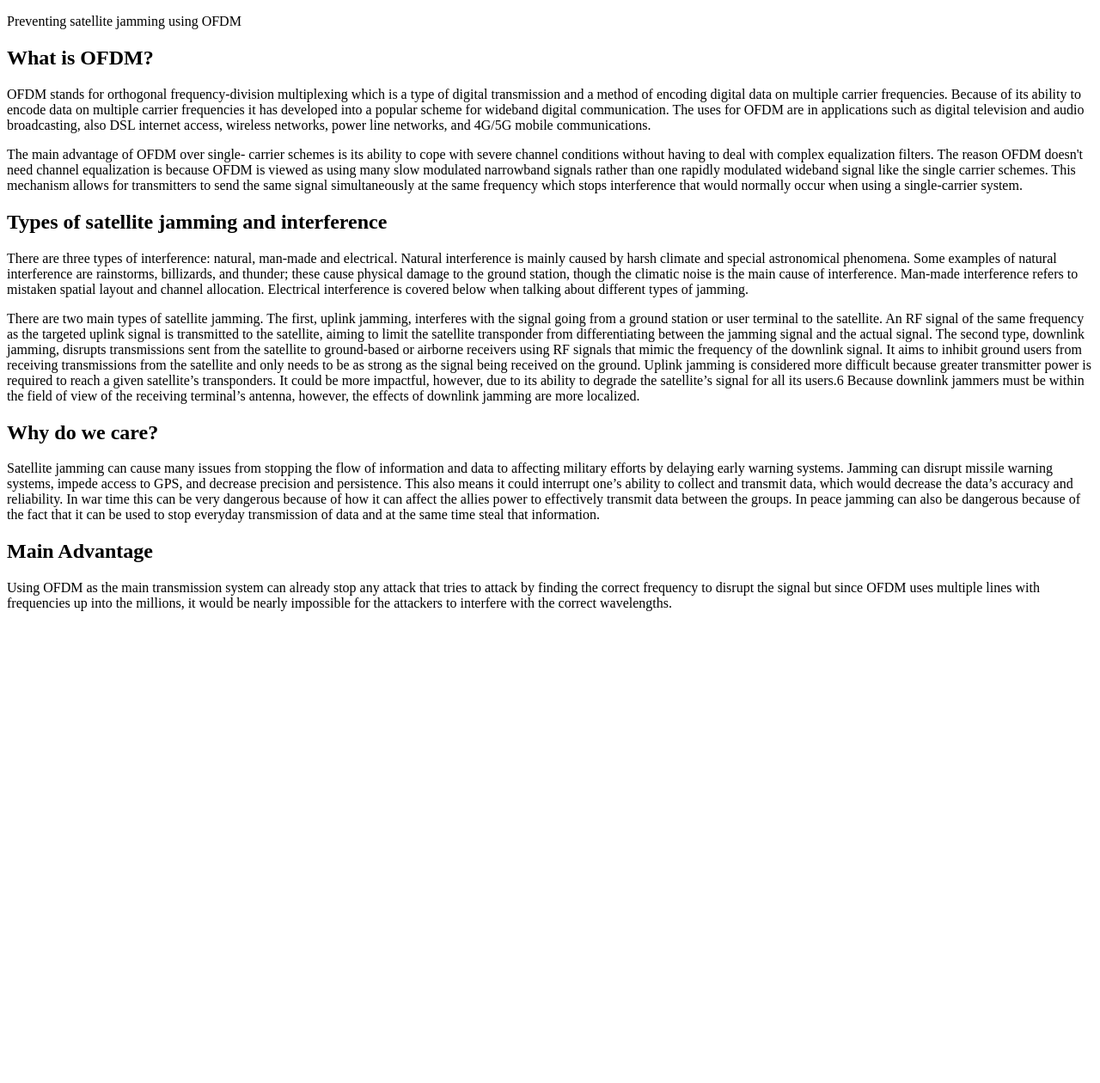
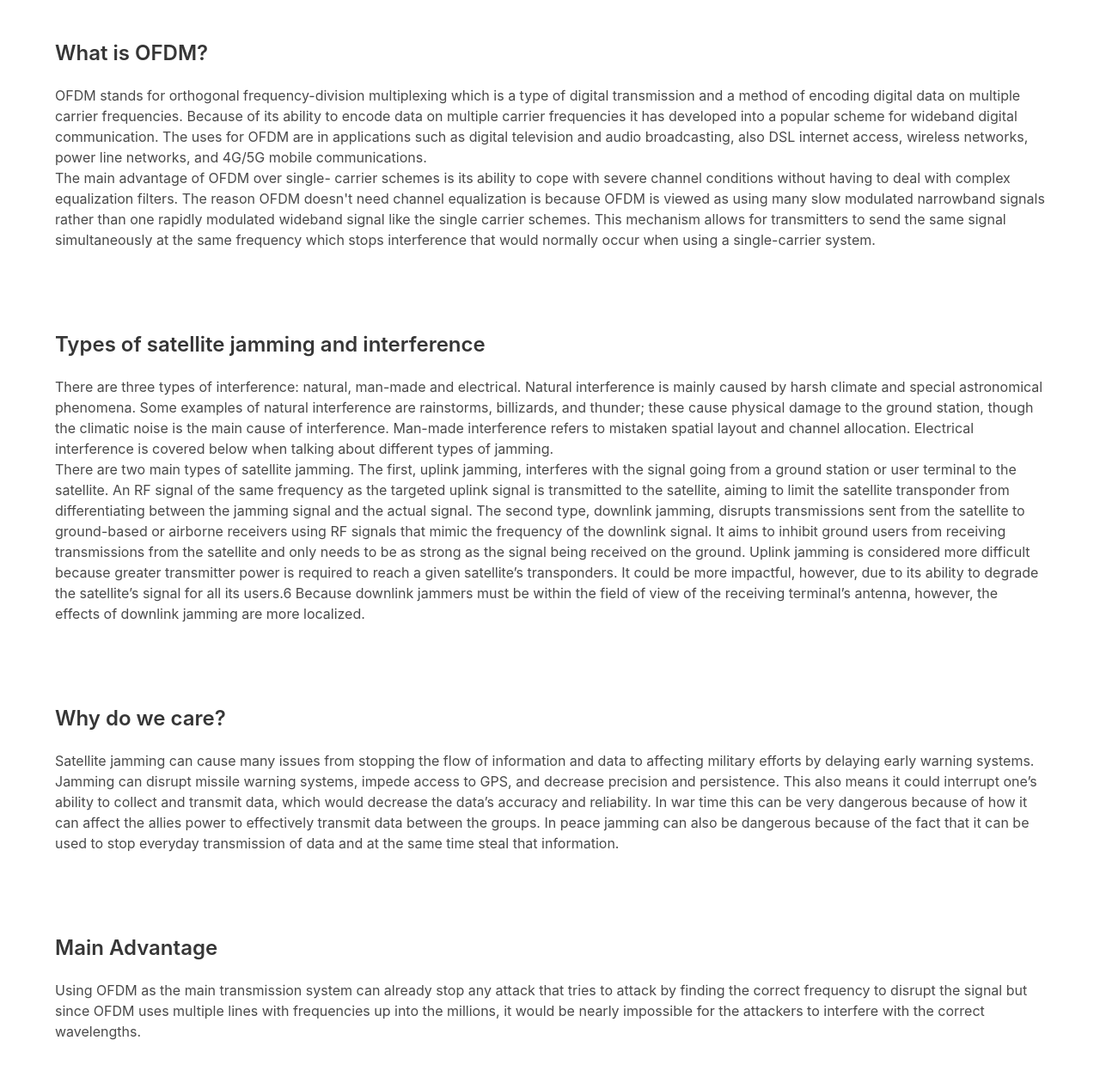
Before and after one commit to georgerschmid/georgerschmid.github.io, a plain HTML site: page index.html in a window 1280 px wide. Shown: the whole page at 86% size. Before the commit the page ends 800 px from the top, so only its background shows below. Drawn offline with nearby package versions, Linux system fonts and the light colour scheme.

Commit message:
update #3 styling

```diff
--- a/index.html
+++ b/index.html
@@ -1,12 +1,19 @@
 <!doctype html>
 <html lang="en">
-<head>
-    <p>Preventing satellite jamming using OFDM</p>
+<head><meta http-equiv="Content-Type" content="text/html; charset=UTF-8">
+    <title>Preventing Satellite Jamming using OFDM</title>
+    <link rel="stylesheet" href="./afterHawks_files/bulma.min.css">
+    <meta name="viewport" content="width=device-width, initial-scale=1">
+    <link href="./afterHawks_files/prism.css" rel="stylesheet">
+    <script defer="" src="./afterHawks_files/all.js__"></script>
+    <script src="./afterHawks_files/prism.min.js.download"></script>
+    <script src="./afterHawks_files/prism-autoloader.min.js.download"></script>
 </head>
 <body>
-    <script></script>
-    <div x-data="{ darkMode: true, mobileMenu: false }" :class="{ 'dark': darkMode }" class="font-sans antialiased">
-    <h2>What is OFDM?</h2>
+    <section class="section">
+        <div class="container">
+            <h2 class="title is-4">What is OFDM?</h2>
+
         <p>OFDM stands for orthogonal frequency-division multiplexing which is a type
             of digital transmission and a method of encoding digital data on multiple carrier frequencies.
             Because of its ability to encode data on multiple carrier frequencies it has developed into a
@@ -19,7 +26,12 @@
             signals rather than one rapidly modulated wideband signal like the single carrier schemes. This
             mechanism allows for transmitters  to send the same signal simultaneously at the same frequency which
             stops interference that would normally occur when using a single-carrier system.</p>
-    <h2>Types of satellite jamming and interference</h2>
+
+        </div>
+    </section>
+    <section class="section">
+        <div class="container">
+            <h2 class="title is-4">Types of satellite jamming and interference</h2>
             <p>There are three types of interference: natural, man-made and electrical. Natural interference
                 is mainly caused by harsh climate and special astronomical phenomena. Some examples of natural
                 interference are rainstorms, billizards, and thunder; these cause physical damage to the ground
@@ -39,7 +51,11 @@
                 its users.6 Because downlink jammers must be within the field of view of the receiving terminal’s antenna,
                 however, the effects of downlink jamming are more localized.
             </p>
-    <h2>Why do we care?</h2>
+        </div>
+    </section>
+    <section class="section">
+        <div class="container">
+            <h2 class="title is-4">Why do we care?</h2>
             <p>Satellite jamming can cause many issues from stopping the flow of information and data to affecting military
                 efforts by delaying early warning systems. Jamming can disrupt missile warning systems, impede access to GPS,
                 and decrease precision and persistence. This also means it could interrupt one’s ability to collect and transmit
@@ -47,11 +63,16 @@
                 of how it can affect the allies power to effectively transmit data between the groups. In peace jamming can also
                 be dangerous because of the fact that it can be used to stop everyday transmission of data and at the same time
                 steal that information.</p>
-    <h2>Main Advantage</h2>
+        </div>
+    </section>
+    <section class="section">
+        <div class="container">
+            <h2 class="title is-4">Main Advantage</h2>
+
             <p>Using OFDM as the main transmission system can already stop any attack that tries to attack by finding the correct
                 frequency to disrupt the signal but since OFDM uses multiple lines with frequencies up into the millions,
                 it would be nearly impossible for the attackers to interfere with the correct wavelengths.</p>
-
         </div>
+    </section>
 </body>
 </html>
```
Lines whose indentation alone changed are shown as unchanged.
